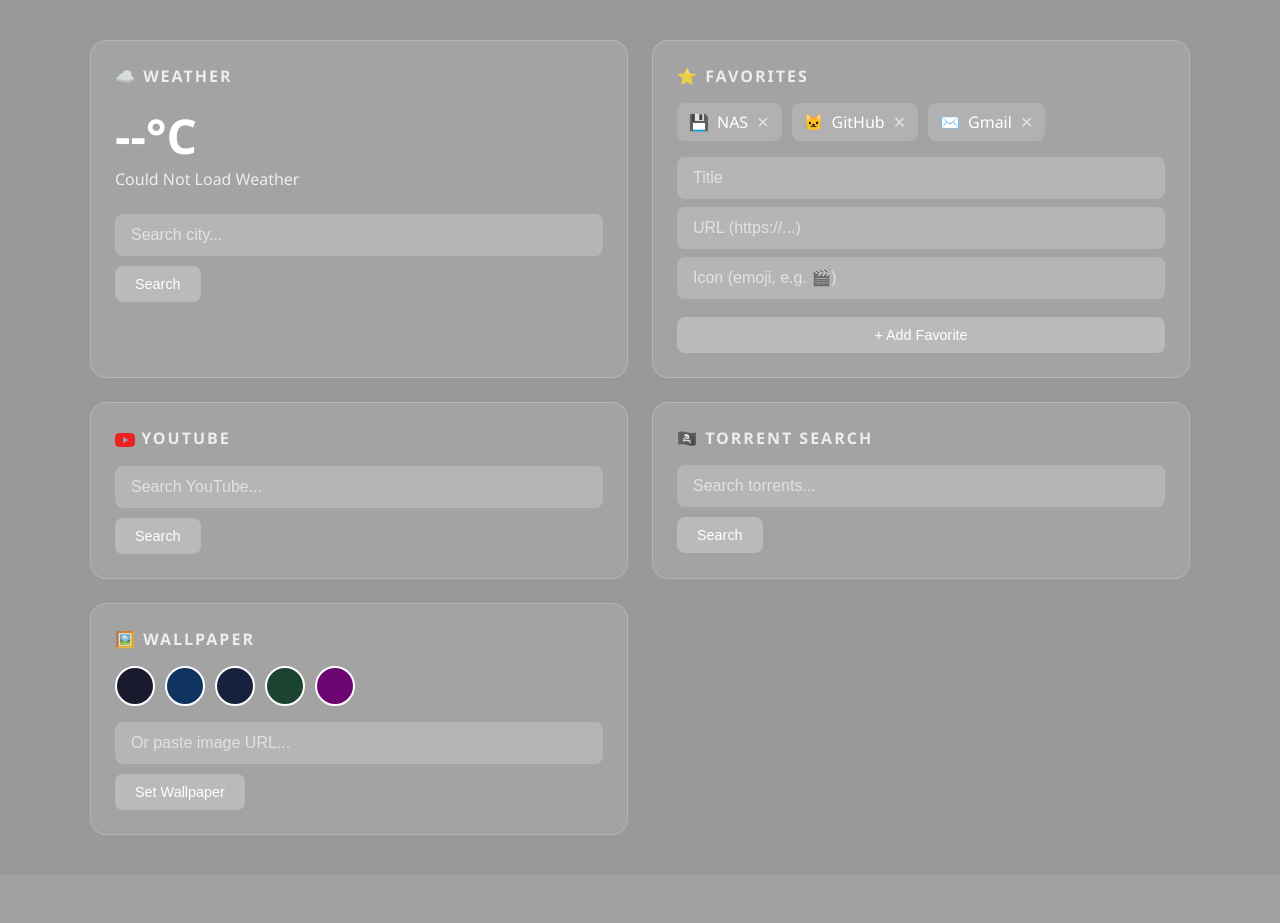
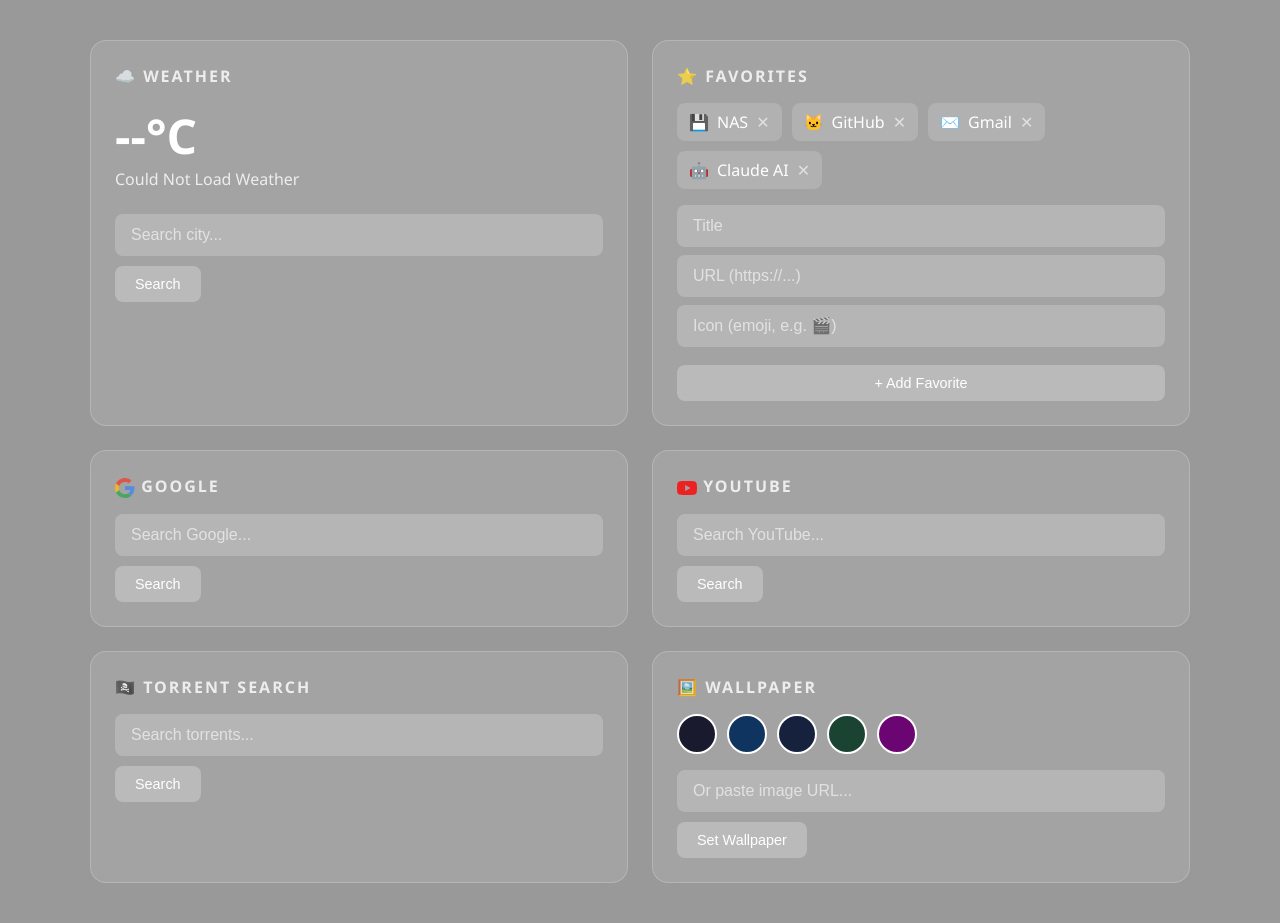
Before and after one commit to BasSchreurs/Homepage, a Django app: page / in a window 1280 px wide. Before the commit the page ends 835 px from the top, so only its background shows below. Run offline with Django 5.2, Linux system fonts and the light colour scheme; data that the repository does not hold is empty.

Commit message:
added google search

```diff
--- a/favorites.json
+++ b/favorites.json
@@ -1 +1 @@
-[{"id": "1777644230057", "title": "NAS", "url": "https://192-168-2-97.bazz85.direct.quickconnect.to:5001/", "icon": "\ud83d\udcbe"}, {"id": "1777644374068", "title": "GitHub", "url": "https://github.com/BasSchreurs", "icon": "\ud83d\udc31"}, {"id": "1777645804961", "title": "Gmail", "url": "https://mail.google.com/mail/u/0/#inbox", "icon": "\u2709\ufe0f"}]
+[{"id": "1777644230057", "title": "NAS", "url": "https://192-168-2-97.bazz85.direct.quickconnect.to:5001/", "icon": "\ud83d\udcbe"}, {"id": "1777644374068", "title": "GitHub", "url": "https://github.com/BasSchreurs", "icon": "\ud83d\udc31"}, {"id": "1777645804961", "title": "Gmail", "url": "https://mail.google.com/mail/u/0/#inbox", "icon": "\u2709\ufe0f"}, {"id": "1777646767716", "title": "Claude AI", "url": "https://claude.ai/new", "icon": "\ud83e\udd16"}]
--- a/home/templates/home/home.html
+++ b/home/templates/home/home.html
@@ -35,6 +35,22 @@
                 <button onclick="addFavorite()">+ Add Favorite</button>
             </div>
         </div>
+
+        <!-- GOOGLE SEARCH -->
+         <div class="card">
+            <h2>
+                <svg width="20" height="20" viewBox="0 0 48 48" style="vertical-align: middle;">
+                <path fill="#EA4335" d="M24 9.5c3.4 0 6.5 1.2 8.9 3.2l6.6-6.6C35.7 2.6 30.2 0 24 0 14.6 0 6.5 5.5 2.5 13.5l7.7 6C12 13.3 17.6 9.5 24 9.5z"/>
+                <path fill="#4285F4" d="M46.5 24.5c0-1.6-.2-3.2-.6-4.5H24v9h12.7c-.6 3-2.3 5.5-4.9 7.2l7.5 5.8c4.4-4.1 7.2-10.1 7.2-17.5z"/>
+                <path fill="#FBBC05" d="M10.2 28.5c-1-3-1-6.3 0-9.3l-7.7-6C.9 16.3 0 20 0 24s.9 7.7 2.5 10.8l7.7-6.3z"/>
+                <path fill="#34A853" d="M24 48c6.2 0 11.7-2 15.6-5.5l-7.5-5.8c-2.1 1.4-4.8 2.3-8.1 2.3-6.4 0-12-3.8-13.8-9.5l-7.7 6C6.5 42.5 14.6 48 24 48z"/>
+                </svg>
+                Google
+            </h2>
+            <input type="text" id="google-input" placeholder="Search Google...">
+            <button onclick="searchGoogle()">Search</button>
+         </div>
+
 
         <!-- YOUTUBE SEARCH -->
         <div class="card">
@@ -118,6 +134,16 @@
         if (e.key === 'Enter') searchYoutube();
     });
 
+        // --- GOOGLE SEARCH ---
+    function searchGoogle() {
+        const query = document.getElementById('google-input').value.trim();
+        if (query) window.open(`https://www.google.com/search?q=${encodeURIComponent(query)}`, '_blank');
+    }
+
+    document.getElementById('google-input').addEventListener('keydown', e => {
+        if (e.key === 'Enter') searchGoogle();
+    });
+
     // --- WEATHER ---
     function fetchWeather(city = 'Krommenie') {
         const input = document.getElementById('city-input').value.trim();
```
